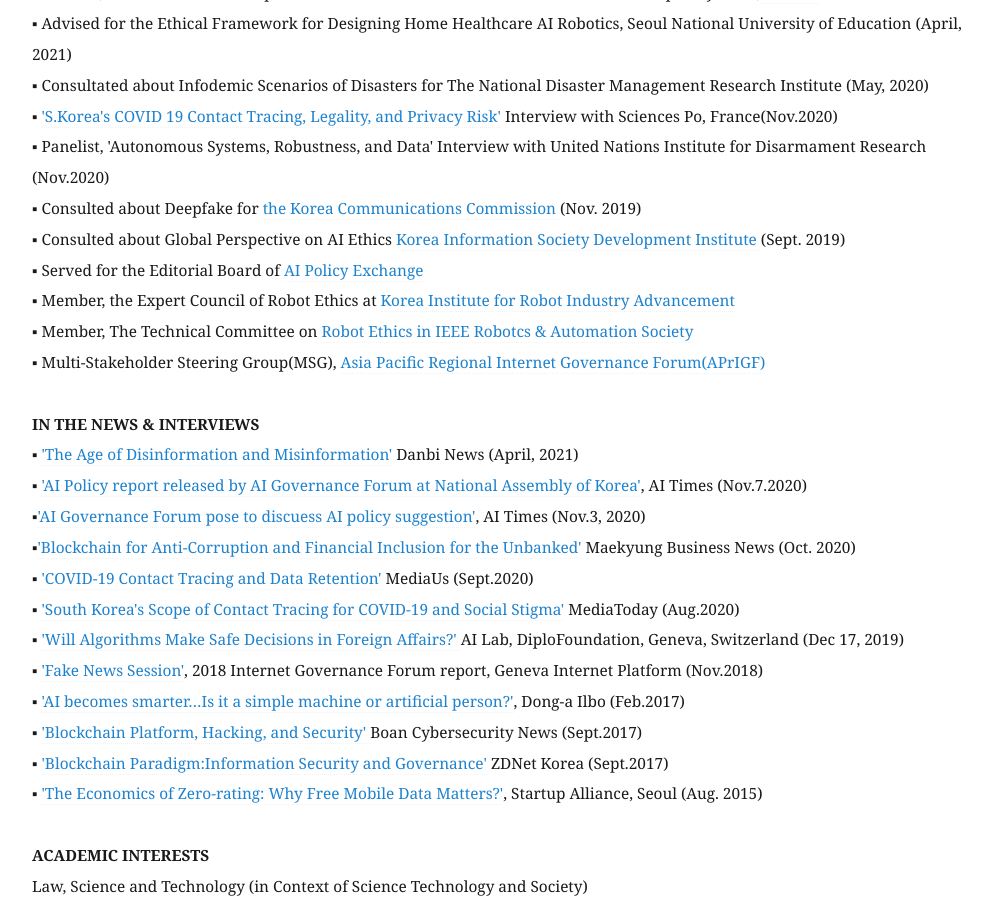
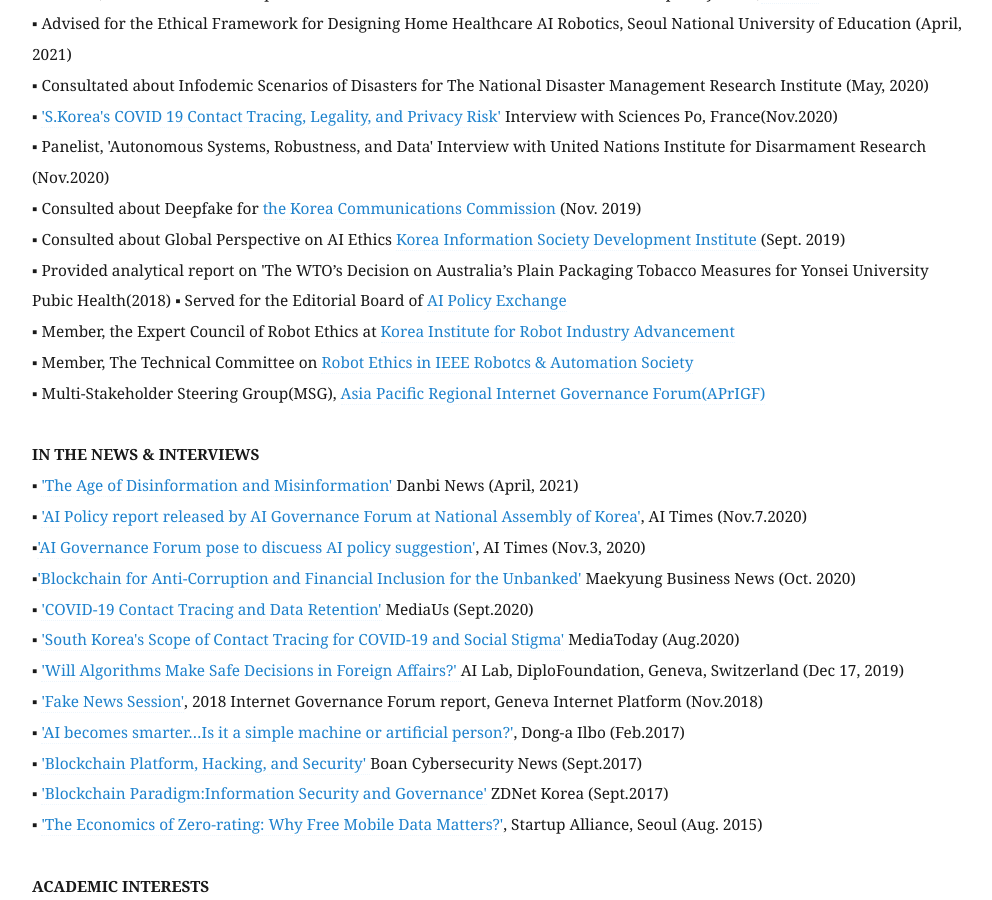
Before and after one commit to eunchangchoi/eunchangchoi.github.io, a Jekyll site: the page built from index.md, in a window 1280 px wide and 900 px high, scrolled down 4732 px. Shown: the whole window, without its empty margins (68-1060 px from the left). Built offline with Jekyll 4.4.1, drawn with Linux system fonts in a browser that asks for light colours.

Commit message:
Update index.md

```diff
--- a/index.md
+++ b/index.md
@@ -110,6 +110,7 @@
 ▪ Panelist, 'Autonomous Systems, Robustness, and Data' Interview with United Nations Institute for Disarmament Research (Nov.2020)<br>
 ▪ Consulted about Deepfake for <a href="https://https://www.kcc.go.kr/user/ehpMain.do"> the Korea Communications Commission </a>(Nov. 2019)<br>
 ▪ Consulted about Global Perspective on AI Ethics <a href="https://www.kisdi.re.kr/"> Korea Information Society Development Institute </a>(Sept. 2019)<br>
+▪ Provided analytical report on 'The WTO’s Decision on Australia’s Plain Packaging Tobacco Measures for Yonsei University Pubic Health(2018)
 ▪ Served for the Editorial Board of <a href="https://aipolicyexchange.org/"> AI Policy Exchange </a><br>
 ▪ Member, the Expert Council of Robot Ethics at <a href="https://kiria.org/eng"> Korea Institute for Robot Industry Advancement</a> <br>
 ▪ Member, The Technical Committee on <a href="https://www.ieee-ras.org"> Robot Ethics in IEEE Robotcs & Automation Society </a><br>
@@ -122,7 +123,6 @@
 ▪<a href="https://www.mk.co.kr/news/economy/view/2020/10/1097127/">'Blockchain for Anti-Corruption and Financial Inclusion for the Unbanked'</a> Maekyung Business News (Oct. 2020)<br>
 ▪ <a href="http://www.mediaus.co.kr/news/articleView.html?idxno=192351"> 'COVID-19 Contact Tracing and Data Retention'</a> MediaUs (Sept.2020) <br>
 ▪ <a href="http://www.mediatoday.co.kr/news/articleView.html?idxno=208888">'South Korea's Scope of Contact Tracing for COVID-19 and Social Stigma'</a> MediaToday (Aug.2020)  <br>
-
 ▪ <a href="https://www.diplomacy.edu/blog/will-algorithms-make-safe-decisions-foreign-affairs">'Will Algorithms Make Safe Decisions in Foreign Affairs?' </a> AI Lab, DiploFoundation, Geneva, Switzerland (Dec 17, 2019)<br>
 ▪ <a href="https://dig.watch/sessions/session-fakenews">'Fake News Session'</a>, 2018 Internet Governance Forum report, Geneva Internet Platform (Nov.2018) <br>
 ▪ <a href="https://www.donga.com/news/article/all/20170225/83056178/1">'AI becomes smarter…Is it a simple machine or artificial person?'</a>, Dong-a Ilbo (Feb.2017)<br>
```
